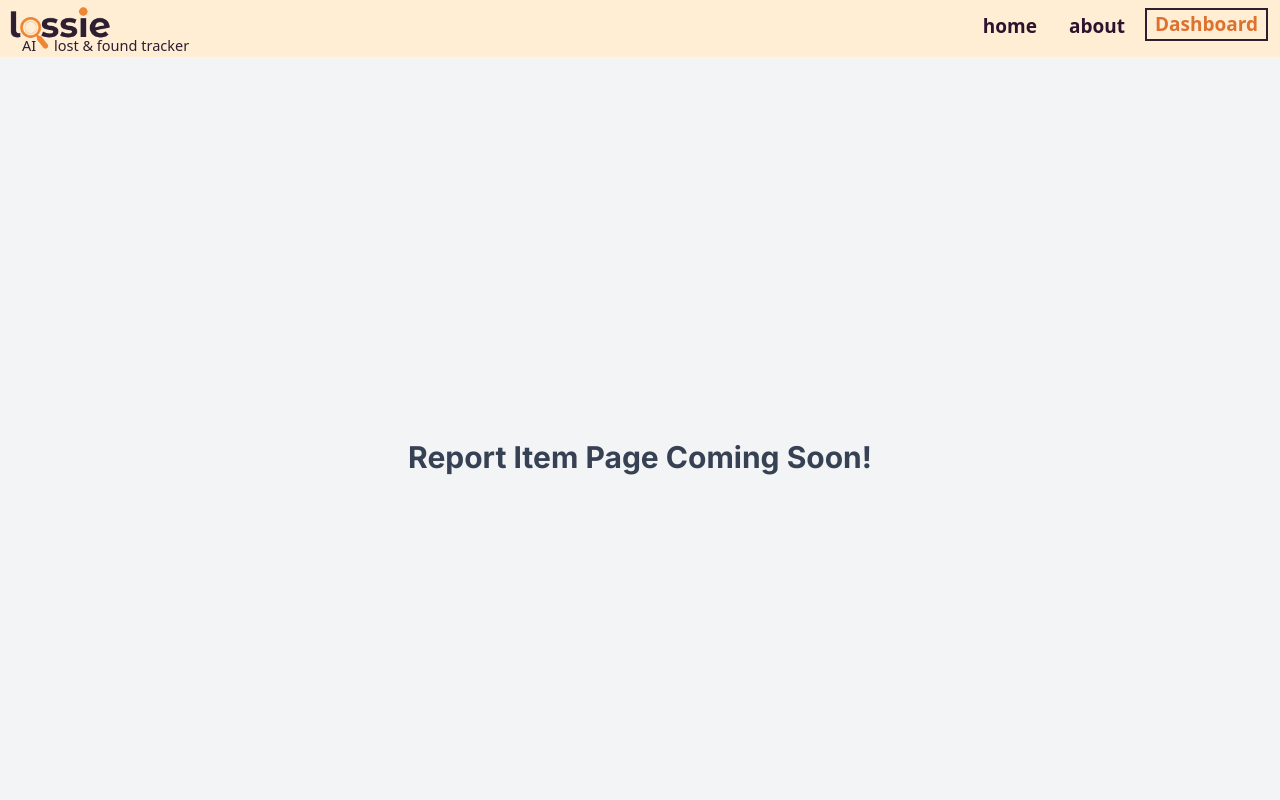
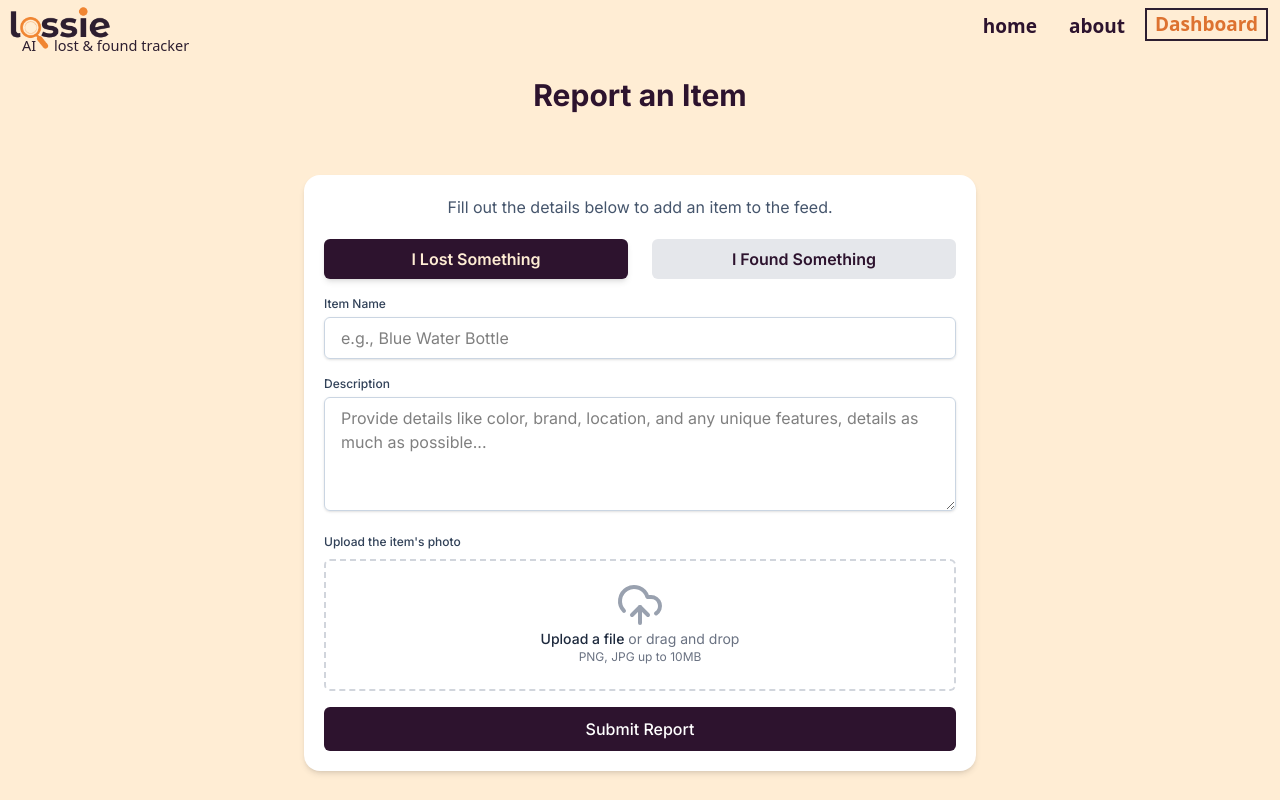
Before and after one commit to Int-vishwesh/Lossie, a Next.js app: page /report-item in a window 1280 px wide. Shown: the top 800 px of the page. Built offline with nearby package versions, Linux system fonts and the light colour scheme.

Commit message:
report new item

```diff
--- a/app/components/navbar.tsx
+++ b/app/components/navbar.tsx
@@ -13,7 +13,7 @@ const Navbar = () => {
   }
 
   return (
-    <div className={`flex justify-between ${isOpen? "bg-slate-300 duration-300 " : "bg-transparent"} `}>
+    <div className={`flex justify-between ${isOpen? "bg-white duration-300 " : "bg-transparent"} `}>
       <div className='ml-1 z-10 '>
         <Link href={'/landing'}>
         <Image src={"/logo.png"} alt="lossie logo" width={110} height={20} className=' max-sm:h-9 max-sm:w-20'/>
--- a/app/feed/page.tsx
+++ b/app/feed/page.tsx
@@ -53,7 +53,7 @@ export default function FeedPage() {
       <div className="flex justify-center gap-4 mb-8">
         <button
           onClick={() => setActiveTab("lost")}
-          className={`px-30 max-sm:px-15 py-2 rounded-4xl font-semibold text-sm transition-all duration-200 ${
+          className={`px-30 max-sm:px-12 py-2 rounded-4xl font-semibold text-sm transition-all duration-200 ${
             activeTab === "lost"
               ? "bg-red-400 text-white shadow"
               : "bg-white text-gray-600 border border-gray-200 hover:bg-gray-100"
@@ -63,7 +63,7 @@ export default function FeedPage() {
         </button>
         <button
           onClick={() => setActiveTab("found")}
-          className={`px-30 max-sm:px-15 py-2 rounded-4xl font-semibold text-sm transition-all duration-200 ${
+          className={`px-30 max-sm:px-12 py-2 rounded-4xl font-semibold text-sm transition-all duration-200 ${
             activeTab === "found"
               ? "bg-green-500 text-white shadow"
               : "bg-white text-gray-600 border border-gray-200 hover:bg-gray-100"
--- a/app/report-item/page.tsx
+++ b/app/report-item/page.tsx
@@ -1,8 +1,100 @@
-// src/app/report-item/page.tsx
-export default function ReportItemPlaceholder() {
+
+"use client";
+
+import { useState } from 'react';
+import { UploadCloud } from 'lucide-react';
+
+export default function ReportItemPage() {
+  const [itemType, setItemType] = useState<'lost' | 'found'>('lost');
+
   return (
-    <div className="min-h-screen flex items-center justify-center bg-gray-100">
-      <h1 className="text-3xl font-bold text-gray-700">Report Item Page Coming Soon!</h1>
+    <><h1 className="text-3xl max-sm:text-xl mt-5 font-bold text-[#2d132e] text-center -mb-10 max-sm:-mb-15">
+          Report an Item </h1>
+    <div className="min-h-screen flex items-center justify-center p-5">
+      <div className="w-full max-w-2xl mx-auto bg-white rounded-2xl shadow-md p-5">
+        <p className="text-center text-slate-600 mb-5 max-sm:text-[12px]">
+          Fill out the details below to add an item to the feed.
+        </p>
+
+        <form className="space-y-4">
+          <div className="grid grid-cols-2 gap-6">
+            <button
+              type="button"
+              onClick={() => setItemType('lost')}
+              className={`py-2 max-sm:text-sm rounded-md cursor-pointer font-semibold transition-all ${
+                itemType === 'lost' ? 'bg-[#2d132e] text-orange-100 shadow-md' : 'bg-gray-200 text-[#2d132e] '
+              }`}
+            >
+              I Lost Something
+            </button>
+            <button
+              type="button"
+              onClick={() => setItemType('found')}
+              className={`py-2 max-sm:text-sm rounded-md cursor-pointer font-semibold transition-all ${
+                itemType === 'found' ? 'bg-[#2d132e] text-orange-100  shadow-md' : 'bg-gray-200 text-[#2d132e] '
+              }`}
+            >
+              I Found Something
+            </button>
+          </div>
+
+          <div>
+            <label htmlFor="item-name" className="block text-[12px] font-medium text-slate-700 mb-1">
+              Item Name
+            </label>
+            <input
+              id="item-name"
+              type="text"
+              placeholder="e.g., Blue Water Bottle"
+              required
+              className="w-full max-sm:text-sm px-4 py-2 border border-slate-300 rounded-md shadow-sm focus:ring-[#2d132e] focus:border-brand-primary"
+            />
+          </div>
+
+          <div>
+            <label htmlFor="description" className="block text-[12px] font-medium text-slate-700 mb-1">
+              Description
+            </label>
+            <textarea
+              id="description"
+              rows={4}
+              placeholder="Provide details like color, brand, location, and any unique features, details as much as possible..."
+              className="w-full max-sm:text-sm px-4 py-2 border border-slate-300 rounded-md shadow-sm focus:ring-brand-primary focus:border-brand-primary"
+              required
+            ></textarea>
+          </div>
+
+          <div>
+            <label className="block text-[12px] font-medium text-slate-700 mb-2">
+              Upload the item&apos;s photo
+            </label>
+            <div className="mt-1 flex justify-center px-6 pt-5 pb-6 border-2 border-gray-300 border-dashed rounded-md">
+              <div className="space-y-0 text-center">
+                <UploadCloud className="mx-auto h-12 w-12 text-gray-400" />
+                <div className="flex text-sm text-gray-500">
+                  <label
+                    htmlFor="file-upload"
+                    className="relative cursor-pointer bg-white rounded-md font-medium text-brand-primary hover:text-brand-primary/80 focus-within:outline-none"
+                  >
+                    <span className='hover:text-black text-slate-800'>Upload a file</span>
+                    <input id="file-upload" name="file-upload" type="file" className="sr-only" />
+                  </label>
+                  <p className="pl-1">or drag and drop</p>
+                </div>
+                <p className="text-xs text-gray-500">PNG, JPG up to 10MB</p>
+              </div>
+            </div>
+          </div>
+
+          <button
+            type="submit"
+            className="w-full max-sm:text-sm h-11 px-8 py-2 bg-[#2d132e] text-white font-medium rounded-md hover:bg-[#2d132e]/80 focus:outline-none focus:ring-2 focus:ring-offset-2 focus:ring-brand-primary"
+          >
+            Submit Report
+          </button>
+        </form>
+      </div>
     </div>
+    </>
   );
 }
```
